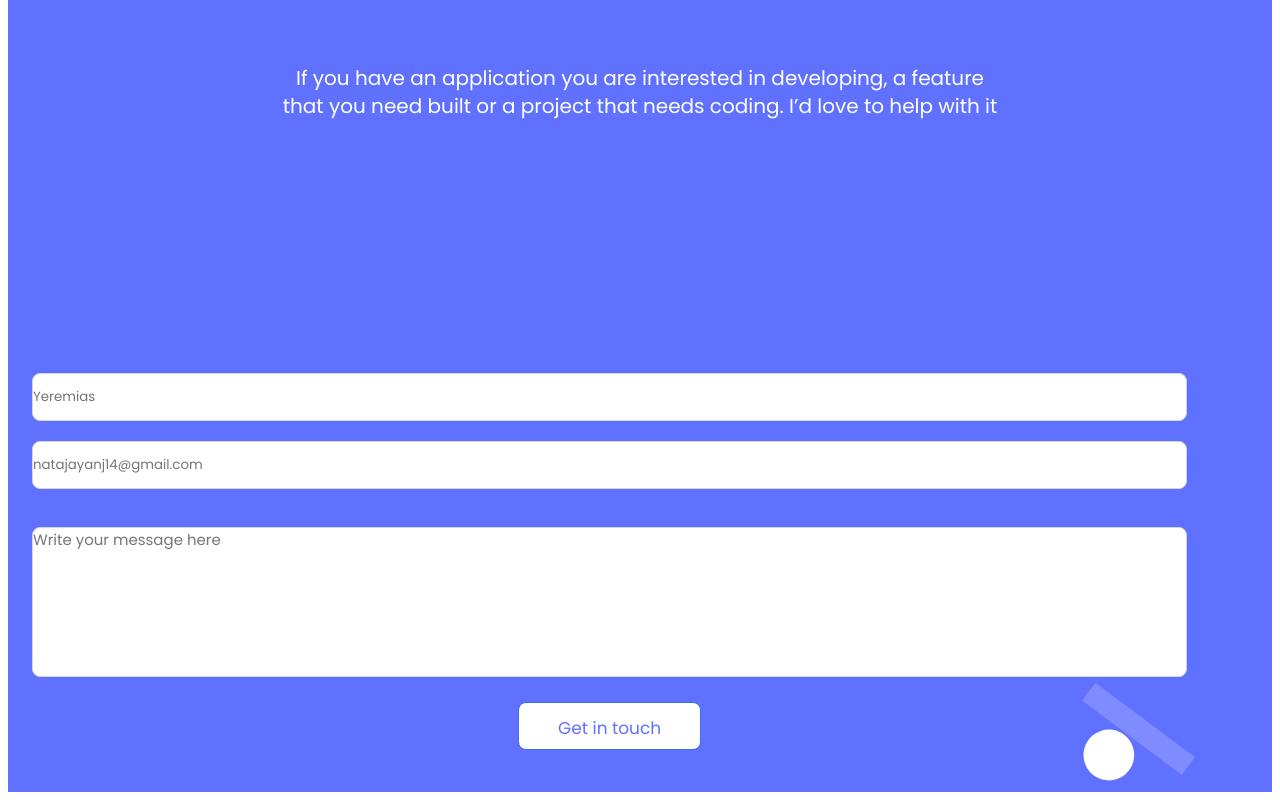
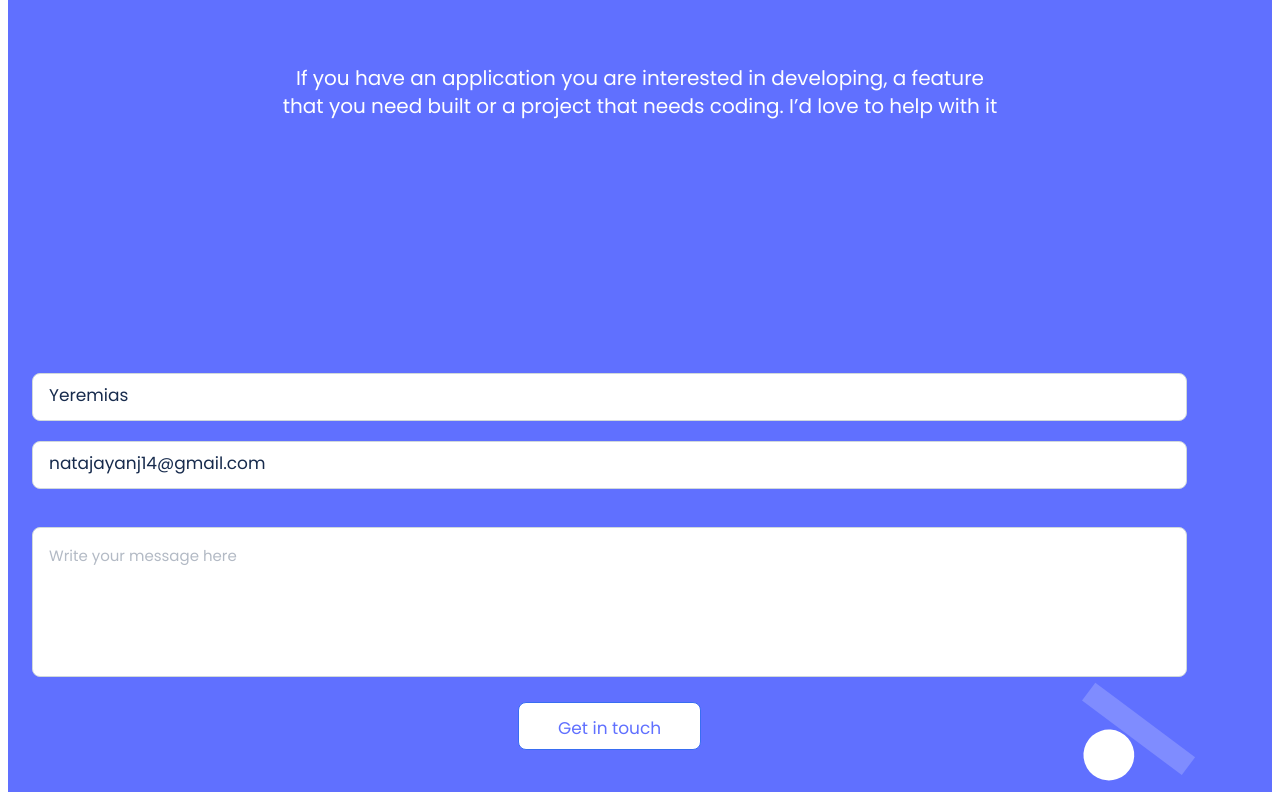
Before and after one commit to oovillagran/Portfolio-project, a website: page index.html in a window 1280 px wide. Shown: the part 3874-4674 px from the top of the page. Drawn offline with Linux system fonts and the light colour scheme.

Commit message:
Add changes in placeholder text style for input and textarea

```diff
--- a/style.css
+++ b/style.css
@@ -590,8 +590,24 @@ ul {
   line-height: 1.5rem;
 }
 
-#email {
-  color: orange;
+input::placeholder {
+  opacity: 1;
+  color: #172b4d;
+  font-weight: 400;
+  font-family: 'Poppins', sans-serif;
+  font-size: 1.063rem;
+  line-height: 1.25rem;
+  padding: 1rem;
+}
+
+textarea::placeholder {
+  opacity: 1;
+  color: #b3bac5;
+  font-weight: 400;
+  font-family: 'Poppins', sans-serif;
+  font-size: 0.938rem;
+  line-height: 1.5rem;
+  padding: 1rem;
 }
 
 @media (min-width: 375px) and (max-width: 1024px) {
```
